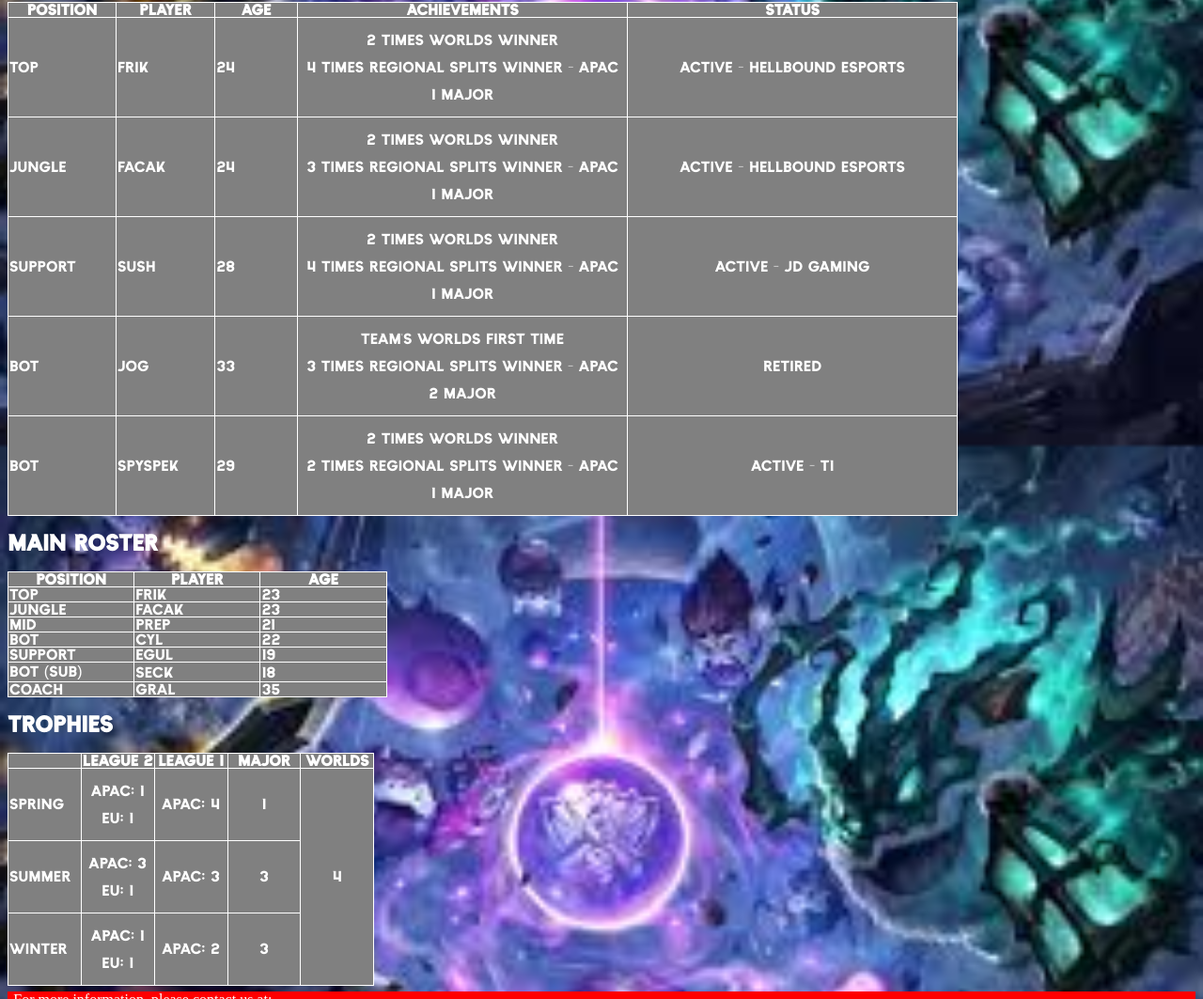
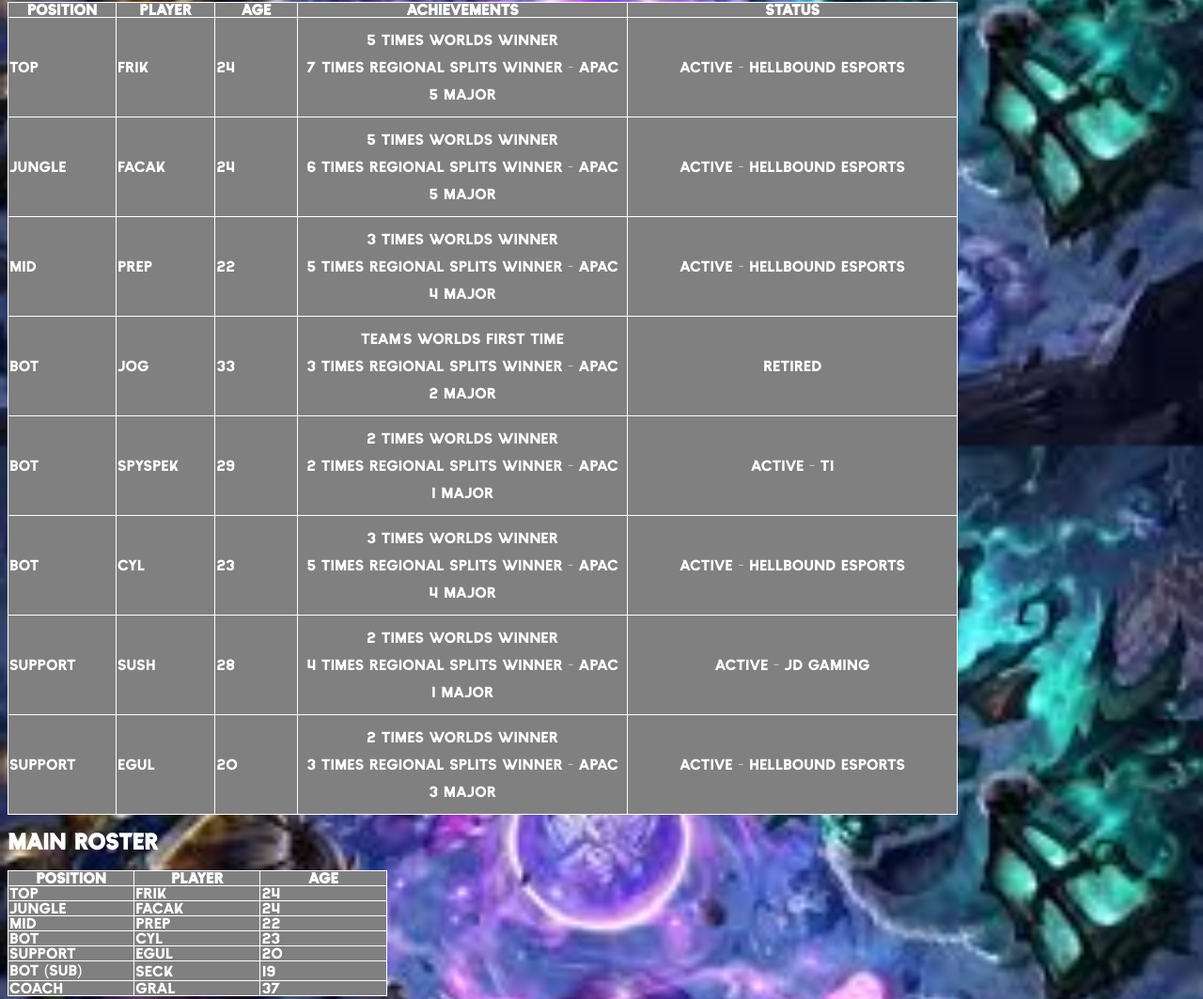
Before and after one commit to kirsten111102/hellboundwebsite, a plain HTML site: page html/teams/lol.html in a window 1280 px wide. Shown: the part 341-1404 px from the top of the page at 94% size. Drawn offline with Linux system fonts and the light colour scheme.

Commit message:
Update Information after Worlds for 3 teams

```diff
--- a/html/teams/lol.html
+++ b/html/teams/lol.html
@@ -56,9 +56,9 @@
             <td>Frik</td>
             <td>24</td>
             <td class="focus">
-                <p>2 times Worlds Winner</p>
-                <p>4 times Regional Splits Winner - APAC</p>
-                <p>1 Major</p>
+                <p>5 times Worlds Winner</p>
+                <p>7 times Regional Splits Winner - APAC</p>
+                <p>5 Major</p>
             </td>
             <td class="focus">Active - Hellbound Esports</td>
         </tr>
@@ -67,22 +67,22 @@
             <td>Facak</td>
             <td>24</td>
             <td class="focus">
-                <p>2 times Worlds Winner</p>
-                <p>3 times Regional Splits Winner - APAC</p>
-                <p>1 Major</p>
+                <p>5 times Worlds Winner</p>
+                <p>6 times Regional Splits Winner - APAC</p>
+                <p>5 Major</p>
             </td>
             <td class="focus">Active - Hellbound Esports</td>
         </tr>
         <tr>
-            <td>Support</td>
-            <td>Sush</td>
-            <td>28</td>
+            <td>Mid</td>
+            <td>Prep</td>
+            <td>22</td>
             <td class="focus">
-                <p>2 times Worlds Winner</p>
-                <p>4 times Regional Splits Winner - APAC</p>
-                <p>1 Major</p>
+                <p>3 times Worlds Winner</p>
+                <p>5 times Regional Splits Winner - APAC</p>
+                <p>4 Major</p>
             </td>
-            <td class="focus">Active - JD Gaming</td>
+            <td class="focus">Active - Hellbound Esports</td>
         </tr>
         <tr>
             <td>Bot</td>
@@ -106,6 +106,39 @@
             </td>
             <td class="focus">Active - T1</td>
         </tr>
+        <tr>
+            <td>Bot</td>
+            <td>Cyl</td>
+            <td>23</td>
+            <td class="focus">
+                <p>3 times Worlds Winner</p>
+                <p>5 times Regional Splits Winner - APAC</p>
+                <p>4 Major</p>
+            </td>
+            <td class="focus">Active - Hellbound Esports</td>
+        </tr>
+        <tr>
+            <td>Support</td>
+            <td>Sush</td>
+            <td>28</td>
+            <td class="focus">
+                <p>2 times Worlds Winner</p>
+                <p>4 times Regional Splits Winner - APAC</p>
+                <p>1 Major</p>
+            </td>
+            <td class="focus">Active - JD Gaming</td>
+        </tr>
+        <tr>
+            <td>Support</td>
+            <td>Egul</td>
+            <td>20</td>
+            <td class="focus">
+                <p>2 times Worlds Winner</p>
+                <p>3 times Regional Splits Winner - APAC</p>
+                <p>3 Major</p>
+            </td>
+            <td class="focus">Active - Hellbound Esports</td>
+        </tr>
     </table>
     <h2>Main Roster</h2>
     <table id="roster">
@@ -117,37 +150,37 @@
         <tr>
             <td>Top</td>
             <td>Frik</td>
-            <td>23</td>
+            <td>24</td>
         </tr>
         <tr>
             <td>Jungle</td>
             <td>Facak</td>
-            <td>23</td>
+            <td>24</td>
         </tr>
         <tr>
             <td>Mid</td>
             <td>Prep</td>
-            <td>21</td>
+            <td>22</td>
         </tr>
         <tr>
             <td>Bot</td>
             <td>Cyl</td>
-            <td>22</td>
+            <td>23</td>
         </tr>
         <tr>
             <td>Support</td>
             <td>Egul</td>
-            <td>19</td>
+            <td>20</td>
         </tr>
         <tr>
             <td>Bot (Sub)</td>
             <td>Seck</td>
-            <td>18</td>
+            <td>19</td>
         </tr>
         <tr>
             <td>Coach</td>
             <td>Gral</td>
-            <td>35</td>
+            <td>37</td>
         </tr>
     </table>
     <h2>Trophies</h2>
@@ -169,7 +202,7 @@
                 <p>APAC: 4</p>
             </td>
             <td>1</td>
-            <td rowspan=3>4</td>
+            <td rowspan=3>5</td>
         </tr>
         <tr>
             <td class="time">Summer</td>
@@ -178,7 +211,7 @@
                 <p>EU: 1</p>
             </td>
             <td>
-                <p>APAC: 3</p>
+                <p>APAC: 4</p>
             </td>
             <td>3</td>
         </tr>
```
Also changed, not shown: html/teams/dota2.html (+19 -11 lines), html/teams/valorant.html (+8 -0 lines), 4 other files.
